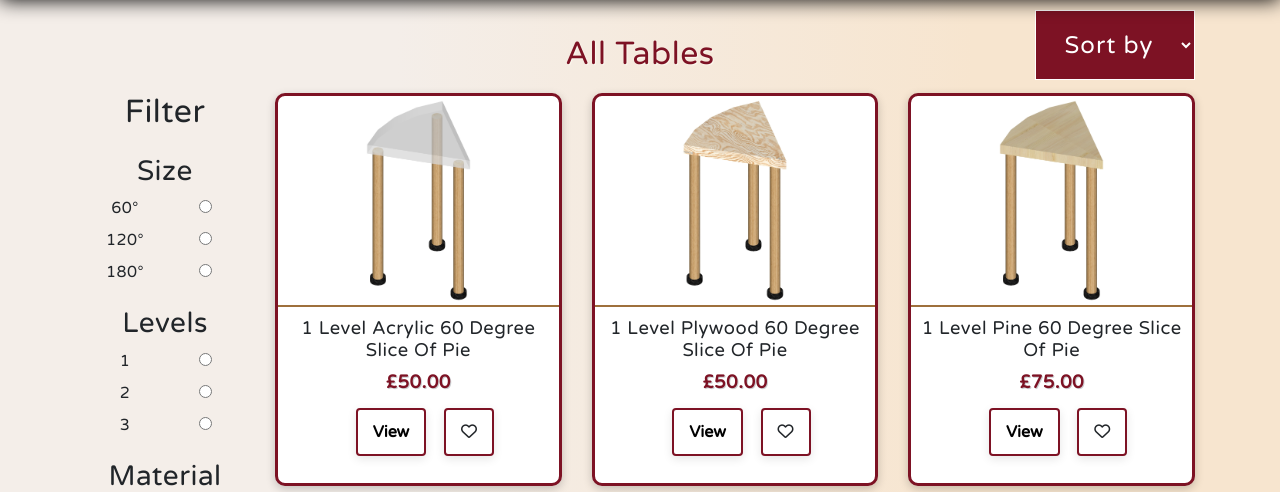
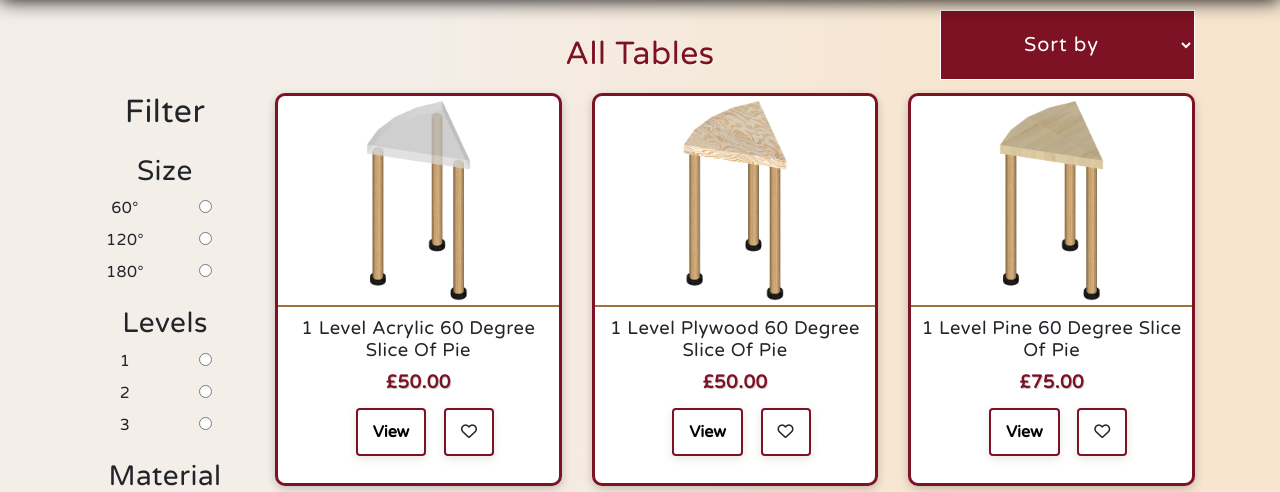
Before and after one commit to franciskershaw/slice-of-pie, a Django app: page /products/ in a window 1280 px wide. Shown: the part 56-548 px from the top of the page. Run offline with Django 3.2, Linux system fonts and the light colour scheme; data comes from the database, SQL or seed files in the repository; some libraries are stand-ins or nearby versions.

Commit message:
fix sizing issue of filter buttons

```diff
--- a/products/templates/products/products.html
+++ b/products/templates/products/products.html
@@ -9,29 +9,29 @@
 <div class="products page-container container">
    <button id="back-to-top"><i class="fas fa-arrow-up"><span class="sr-only">Back to top</span></i></button>
    <div class="row">
-      <div class="col-lg-2 d-none d-lg-block"></div>
-      <div class="col-12 col-lg-8">
+      <div class="col-lg-3 d-none d-lg-block"></div>
+      <div class="col-12 col-lg-6">
          <h1 class="text-center">All Tables</h1>
       </div>
-      <div class="col-2 d-none d-lg-block" id="sort-destination">
+      <div class="col-3 d-none d-lg-block" id="sort-destination">
 
       </div>
       <div class="col-12">
          <div class="row">
-            <div class="col-md-4 d-none d-md-block"></div>
-            <div class="col-6 col-md-2 d-lg-none text-center p-0">
+            <div class="col-md-3 d-none d-md-block"></div>
+            <div class="col-6 col-md-3 d-lg-none text-center p-0">
                <button id="filter" type="button" class="filter-sort btn btn-primary w-100">Filter</button>
             </div>
-            <div class="col-6 col-md-2 text-center p-0" id="sort-start">
+            <div class="col-6 col-md-3 text-center p-0" id="sort-start">
                <select id="sort-select" class="filter-sort w-100 btn btn-primary">
                   <option value="reset" {% if current_sorting == 'None_None' %}selected{% endif %}>Sort by</option>
                   <option value="price_asc" {% if current_sorting == 'price_asc' %}selected{% endif %}>Price (low to high)</option>
                   <option value="price_desc" {% if current_sorting == 'price_desc' %}selected{% endif %}>Price (high to low)</option>
-                  <option value="levels_asc" {% if current_sorting == 'levels_asc' %}selected{% endif %}>Levels (least to most)</option>
-                  <option value="levels_desc" {% if current_sorting == 'levels_desc' %}selected{% endif %}>Levels (most to least)</option>
+                  <option value="levels_asc" {% if current_sorting == 'levels_asc' %}selected{% endif %}>Levels (1-3)</option>
+                  <option value="levels_desc" {% if current_sorting == 'levels_desc' %}selected{% endif %}>Levels (3-1)</option>
                </select>
             </div>
-            <div class="col-md-4 d-none d-md-block"></div>
+            <div class="col-md-3 d-none d-md-block"></div>
          </div>
       </div>
    </div>
--- a/static/css/base.css
+++ b/static/css/base.css
@@ -1279,6 +1279,7 @@ img.profile-img {
   .filter-sort {
     margin-bottom: 20px;
     height: 75%;
+    font-size: 125%;
   }
 
   .navbar-toggle {
```
